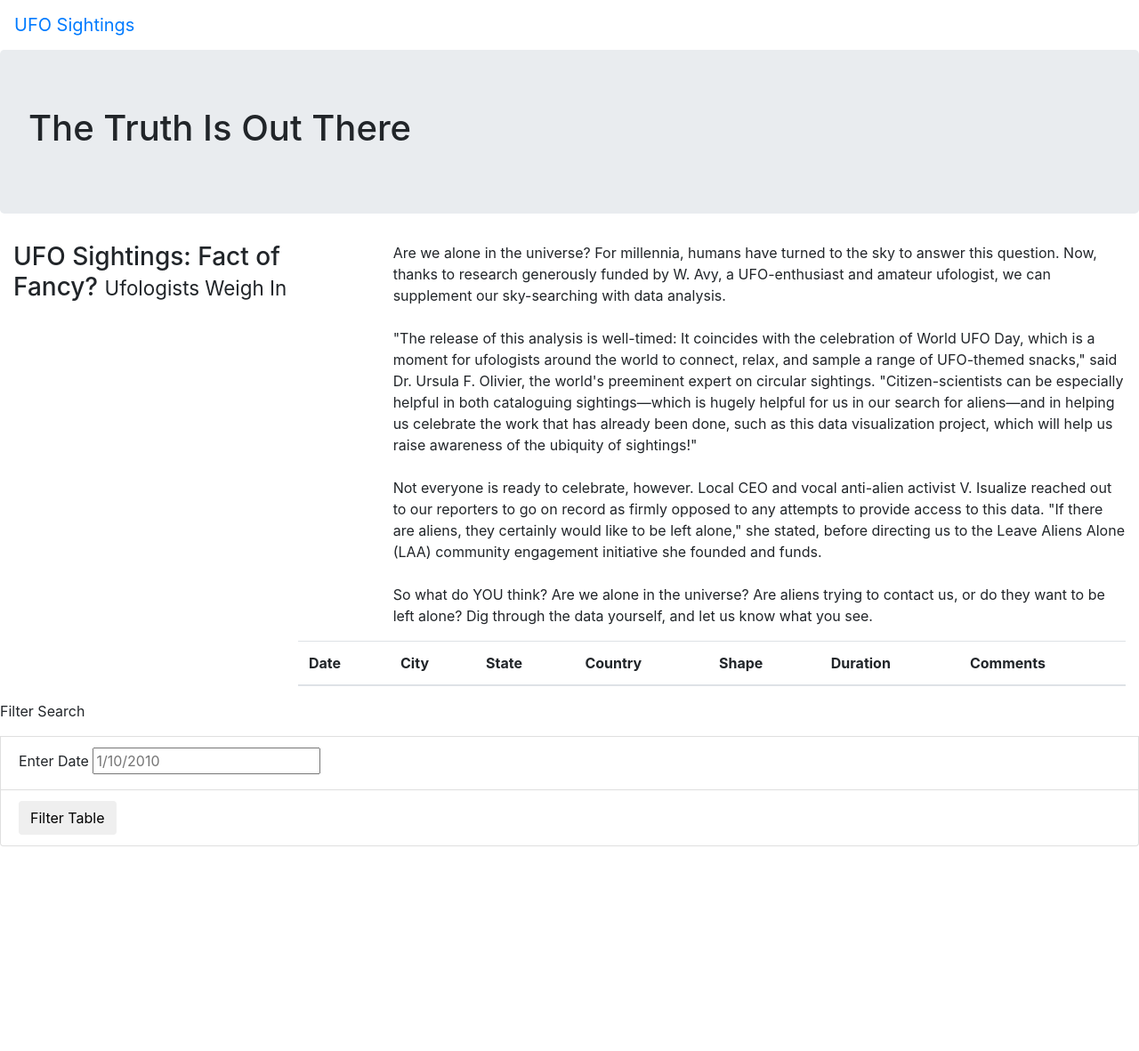
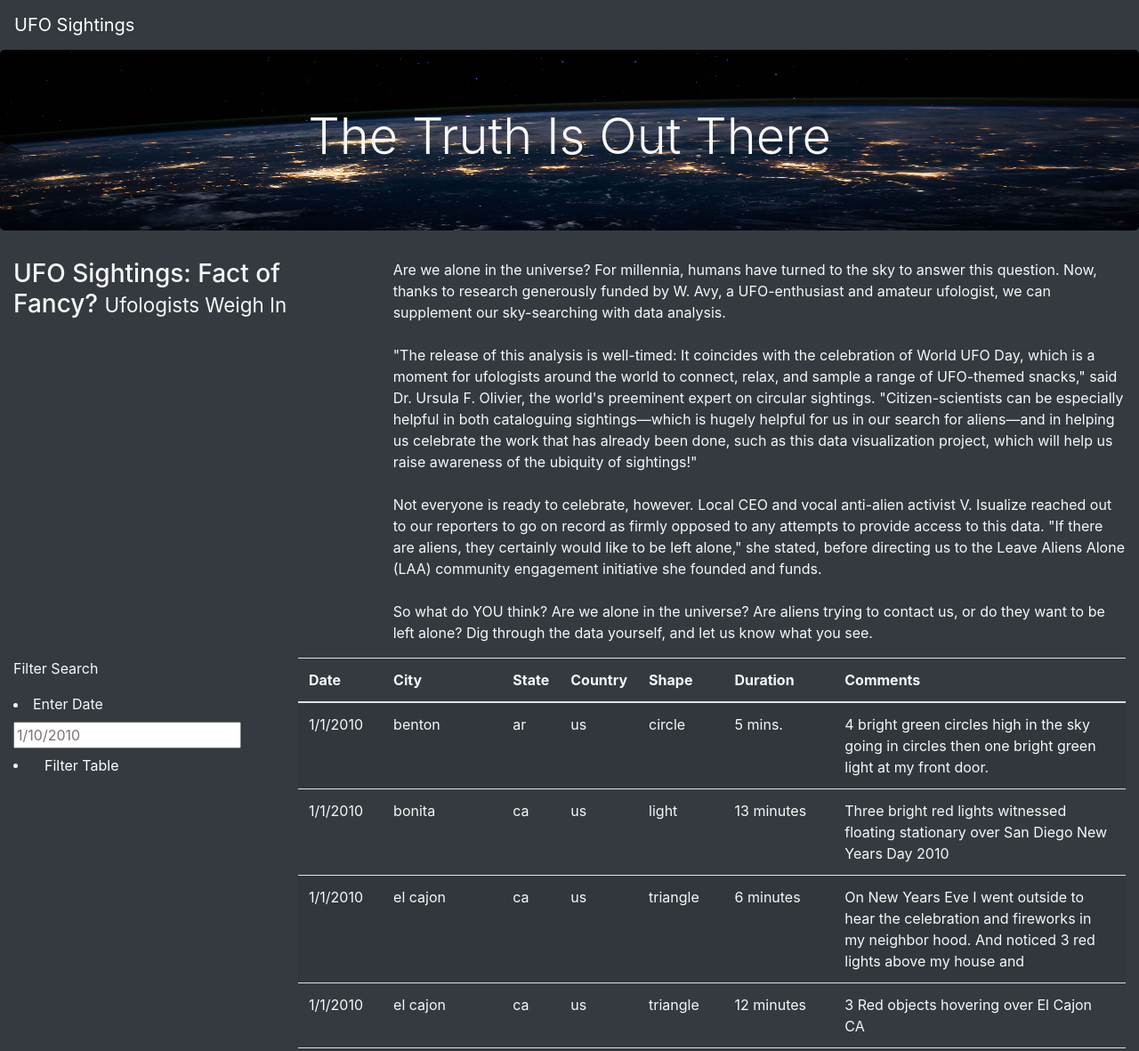
Before and after one commit to Tman5976/UFO-s, a plain HTML site: page index.html in a window 1280 px wide. Shown: the top 1181 px of the page at 89% size. Before the commit the page ends 951 px from the top, so only its background shows below. Drawn offline with nearby package versions, Linux system fonts and the light colour scheme.

Commit message:
Final asynch challenge

```diff
--- a/Static/css/style.css
+++ b/Static/css/style.css
@@ -0,0 +1,9 @@
+body {
+
+    color: #f7f7f7;
+  }
+  .jumbotron {
+    background-image: url("../images/nasa.jpg");
+    background-size: 100% 100%;
+    text-align: center;
+  }
--- a/index.html
+++ b/index.html
@@ -14,14 +14,14 @@
     <link rel="stylesheet" href="static/css/style.css">
 
 </head>
-<body>
+<body class="bg-dark">
     <div class="wrapper">
-        <nav class="navbar navbar-expand-lg">
+        <nav class="navbar navbar-dark bg-dark navbar-expand-lg">
             <a class="navbar-brand" href="index.html">UFO Sightings</a>
         </nav>
     </div>
     <div class="jumbotron">
-        <h1>The Truth Is Out There</h1>
+        <h1 class="display-4">The Truth Is Out There</h1>
     </div>
     <div class="container-fluid">
         <div class="row">
@@ -40,7 +40,19 @@
     <div class="container-fluid">
         <div class="row">
             <div class="col-md-3">
+                <form class="bg-dark">
+                    <p>Filter Search</p>
+                </form>
+                <ul class="class=bg-darklist-group">
 
+                </ul>
+                <li class="class=bg-darklist-group-item">
+                    <label for="date">Enter Date</label>
+                    <input type="text" placeholder="1/10/2010" id="datetime" />
+                </li>
+                <li class="class=bg-darklist-group-item">
+                    <button id="filter-btn" type="button" class="btn btn-dark">Filter Table</button>
+                </li>
             </div>
             <div class="col-md-9">
                 <table class="table table-striped">
@@ -60,18 +72,8 @@
             </div>
         </div>
     </div>
-    <form>
-        <p>Filter Search</p>
-    </form>
-    <ul class="list-group">
-
-    </ul>
-    <li class="list-group-item">
-        <label for="date">Enter Date</label>
-        <input type="text" placeholder="1/10/2010" id="datetime" />
-    </li>
-    <li class="list-group-item">
-        <button id="filter-btn" type="button" class="btn btn-default">Filter Table</button>
-    </li>
+    <script src="https://cdnjs.cloudflare.com/ajax/libs/d3/4.11.0/d3.js"></script>
+    <script src="static/js/data.js"></script>
+    <script src="static/js/app.js"></script>
 </body>
 </html>
```
Also changed, not shown: Static/images/nasa.jpg (added).
